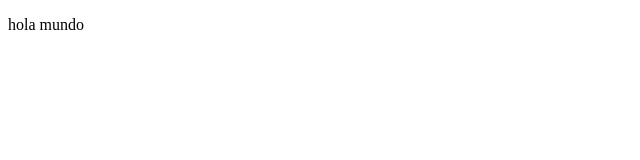
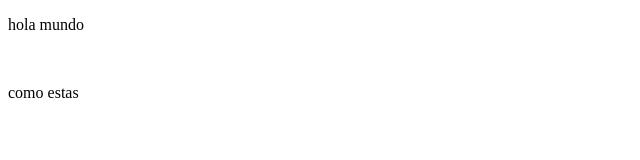
Before and after one commit to jhosellmejia/Yoprogramo1, a plain HTML site: page index.html in a window 1280 px wide. Shown: the full height of the page, 0-640 px from the left. Drawn offline with Linux system fonts and the light colour scheme.

Commit message:
Update index.html

```diff
--- a/index.html
+++ b/index.html
@@ -9,6 +9,8 @@
 </head>
 <body>
     <p>hola mundo</p>
+    <br>
+    <p>como estas </p>
 
 </body>
 </html>
```
